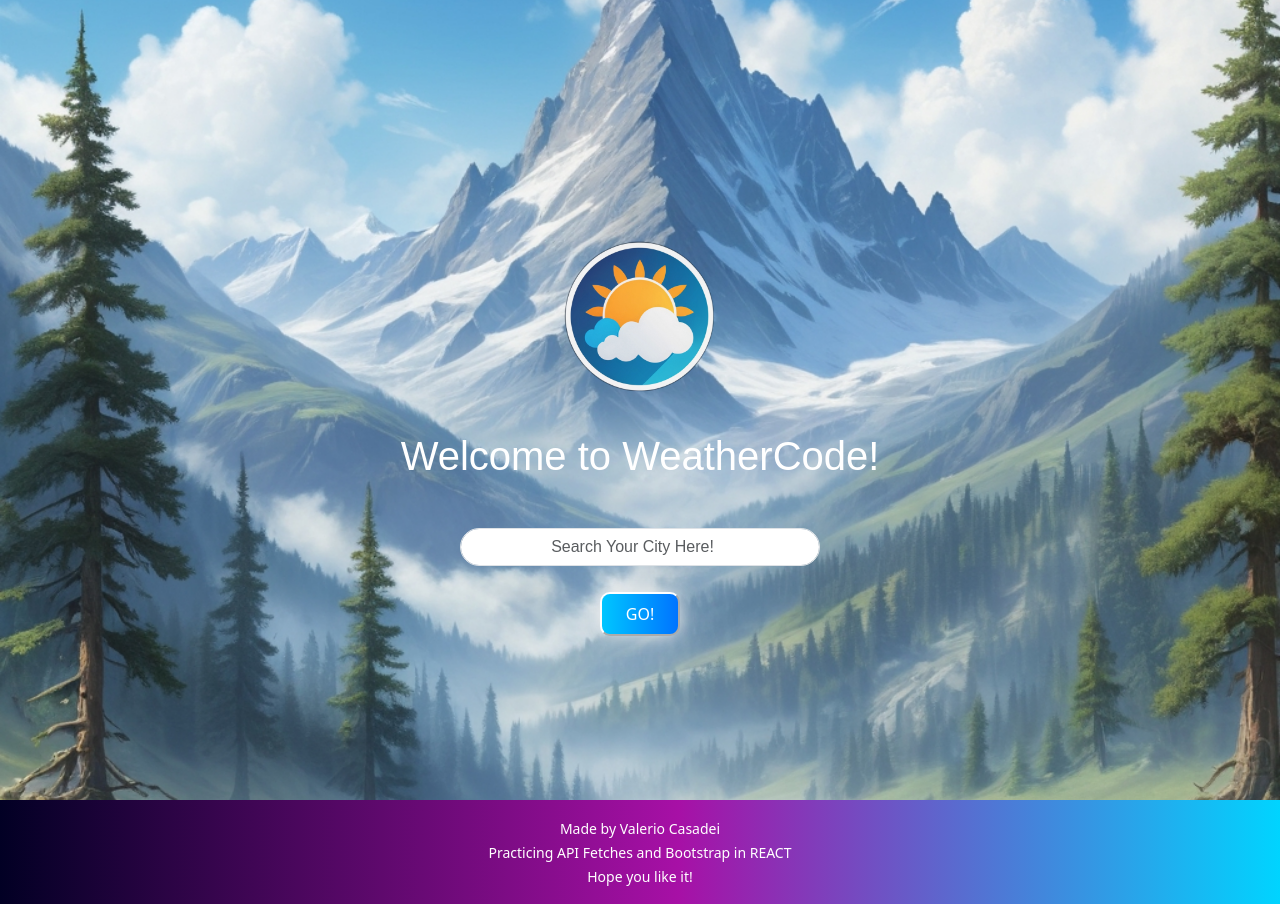
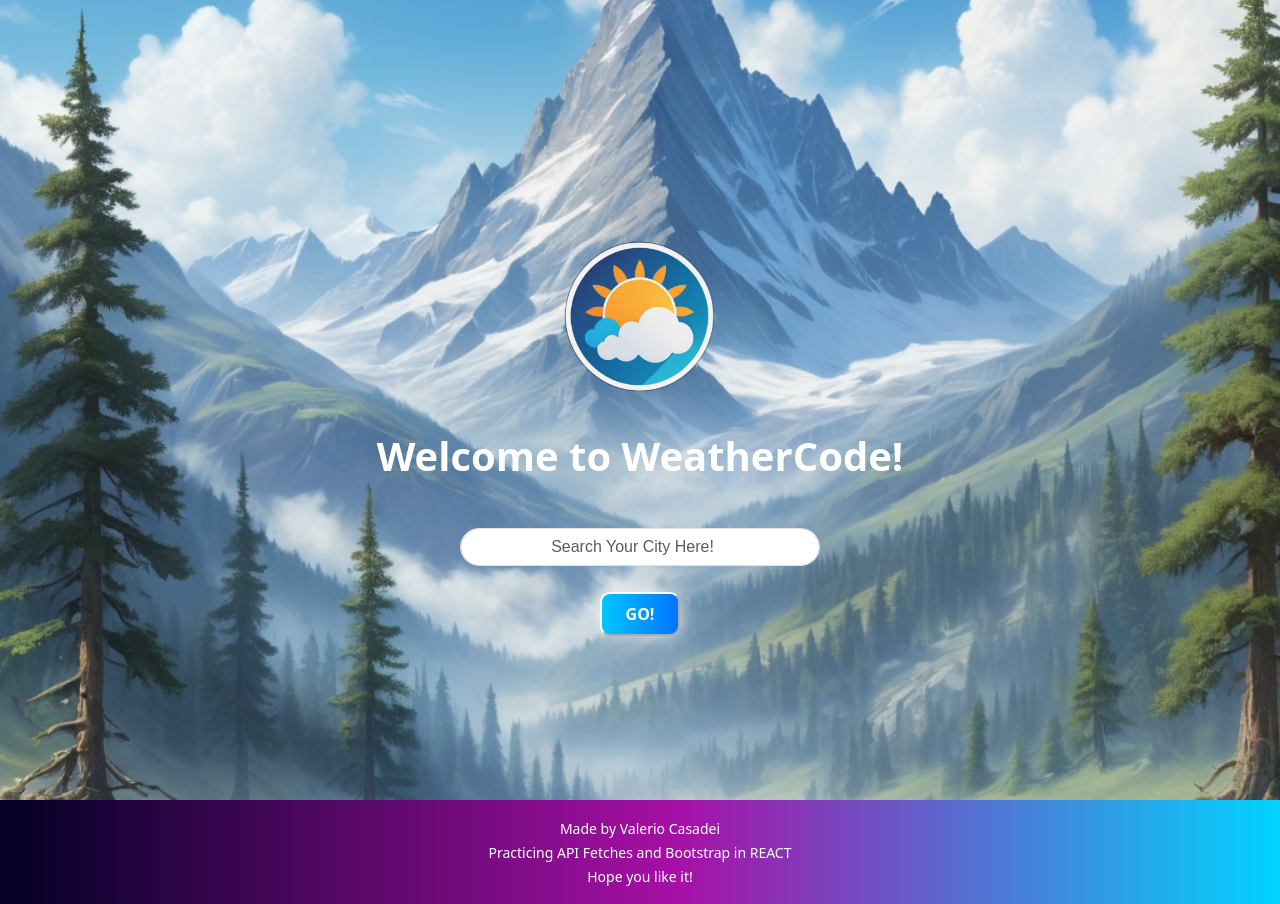
Before and after one commit to ValCas18/weather_app, a React (Create React App) app: page / in a window 1280 px wide. Built offline with nearby package versions, Linux system fonts and the light colour scheme; a web font is replaced by a local one.

Commit message:
minor css change

```diff
--- a/src/App.css
+++ b/src/App.css
@@ -21,7 +21,7 @@ body {
 
 .font1 {
 	font-family: "Chelsea Market", system-ui;
-	font-weight: 400;
+	font-weight: bold;
 	font-style: normal;
 }
 
--- a/src/components/Welcome.jsx
+++ b/src/components/Welcome.jsx
@@ -6,7 +6,7 @@ const Welcome = () => {
 	return (
 		<div className="mt-5">
 			<img src={Logo1} alt="" className="logo1" />
-			<h1 className="font110">Welcome to WeatherCode!</h1>
+			<h1 className="font1">Welcome to WeatherCode!</h1>
 			<SearchBar />
 		</div>
 	);
```
